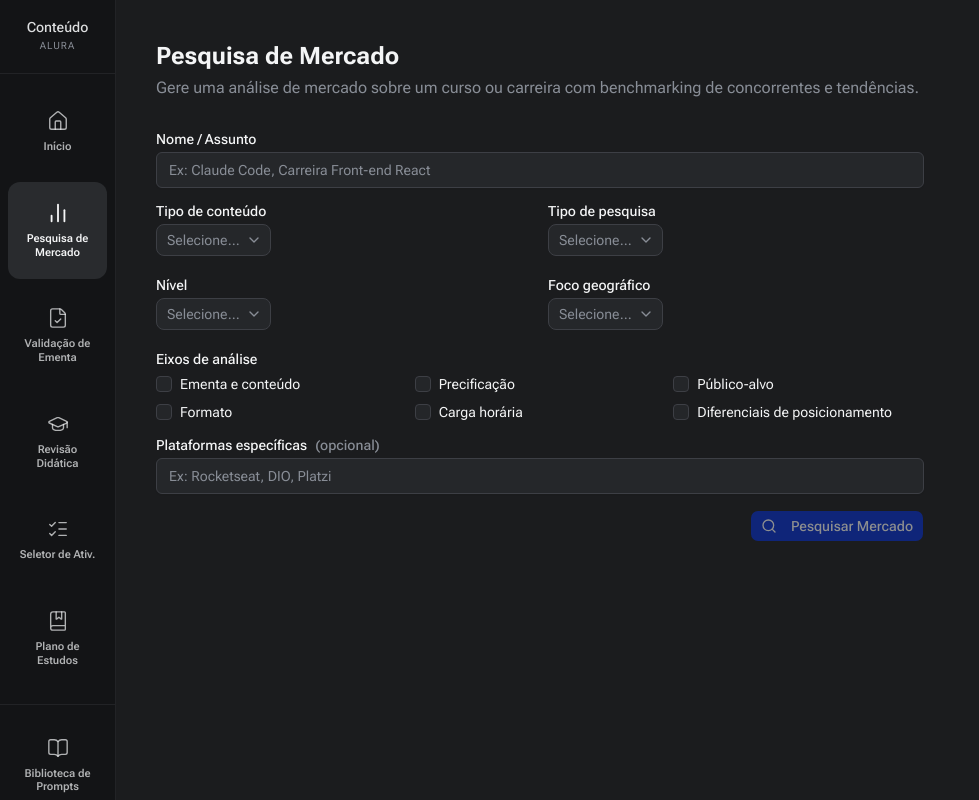
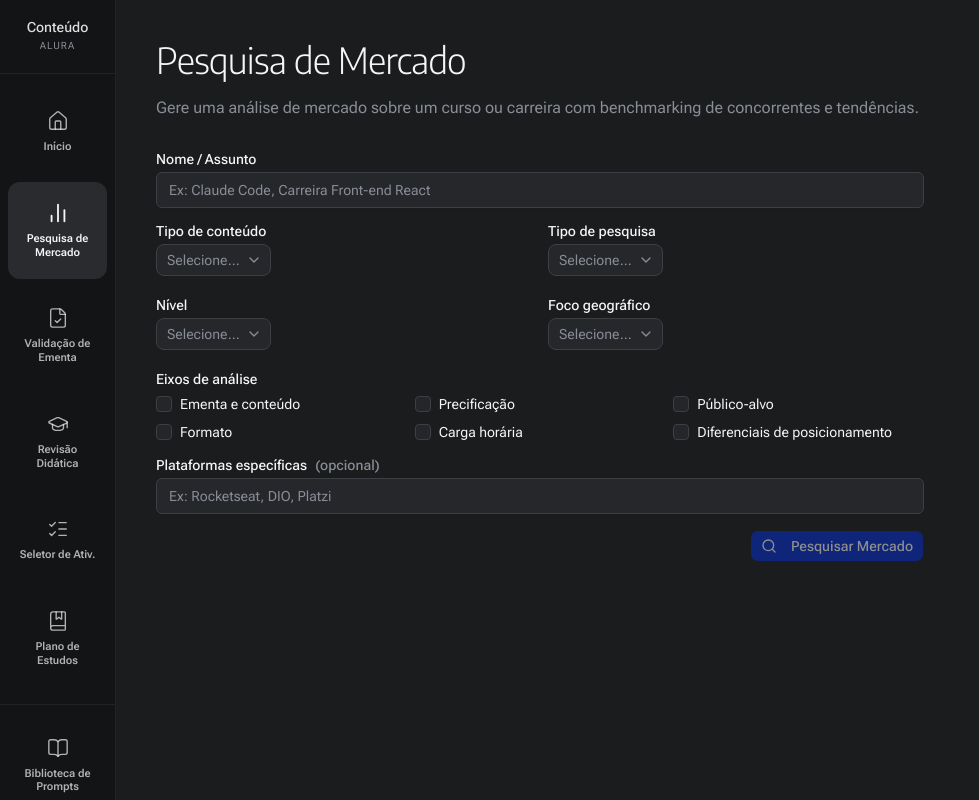
Before and after one commit to efops-conteudo-alura/hub-producao-conteudo, a Next.js app: page /pesquisa-mercado in a window 1280 px wide. Shown: the whole page, without its empty margins (0-979 px from the left). Built offline with nearby package versions, Linux system fonts and the light colour scheme; no server answers; the database is empty.

Commit message:
style: aplicar hub-page-title nos titulos h1

```diff
--- a/src/app/(dashboard)/pesquisa-mercado/page.tsx
+++ b/src/app/(dashboard)/pesquisa-mercado/page.tsx
@@ -20,7 +20,7 @@ export default async function PesquisaMercadoPage() {
   return (
     <div className="px-10 pt-10 pb-10">
       <div className="mb-8">
-        <h1 className="text-2xl font-bold mb-1">Pesquisa de Mercado</h1>
+        <h1 className="hub-page-title mb-4">Pesquisa de Mercado</h1>
         <p className="text-muted-foreground">
           Gere uma análise de mercado sobre um curso ou carreira com benchmarking de concorrentes e tendências.
         </p>
```
